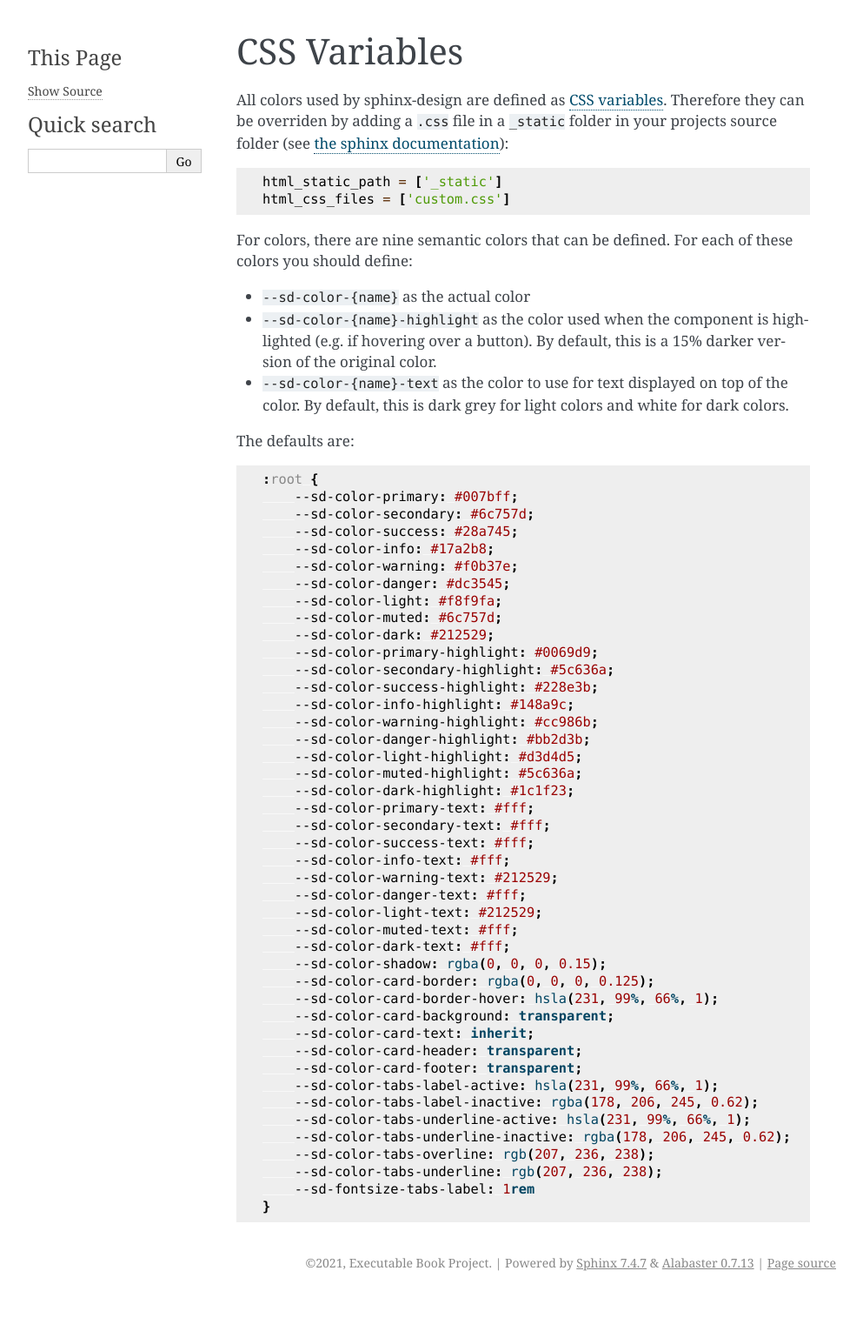
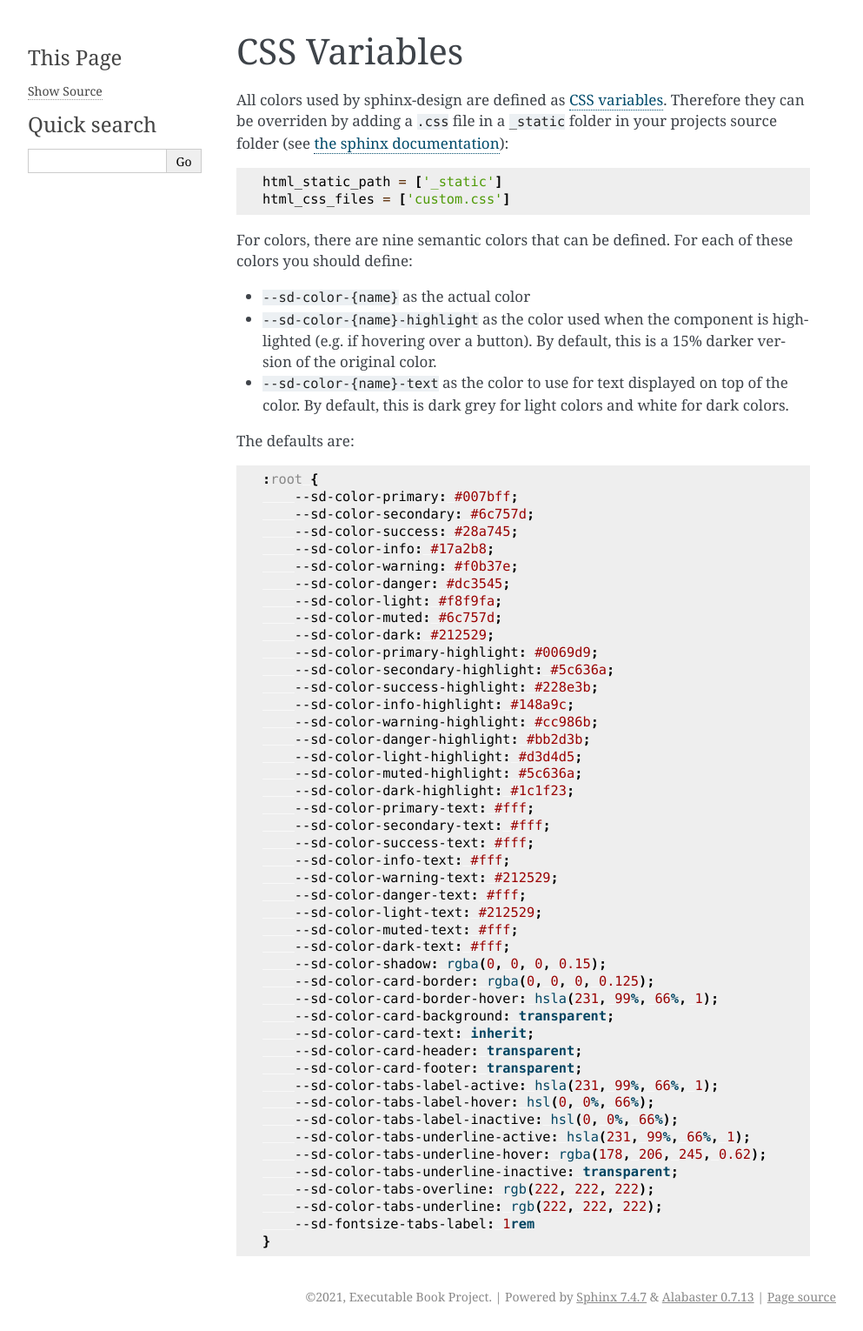
Before and after one commit to executablebooks/sphinx-design, a Sphinx documentation site: the page built from docs/css_variables.md, in a window 1280 px wide. Shown: the whole page at 87% size, without its empty margins (148-1141 px from the left). Built offline with Sphinx 7.4.7, drawn with Linux system fonts in a browser that asks for light colours; before the commit the page ends 1491 px from its top, so only the background shows below that.

Commit message:
Synchronise documentation colors with actual code

````diff
--- a/docs/css_variables.md
+++ b/docs/css_variables.md
@@ -56,11 +56,13 @@ The defaults are:
     --sd-color-card-header: transparent;
     --sd-color-card-footer: transparent;
     --sd-color-tabs-label-active: hsla(231, 99%, 66%, 1);
-    --sd-color-tabs-label-inactive: rgba(178, 206, 245, 0.62);
+    --sd-color-tabs-label-hover: hsl(0, 0%, 66%);
+    --sd-color-tabs-label-inactive: hsl(0, 0%, 66%);
     --sd-color-tabs-underline-active: hsla(231, 99%, 66%, 1);
-    --sd-color-tabs-underline-inactive: rgba(178, 206, 245, 0.62);
-    --sd-color-tabs-overline: rgb(207, 236, 238);
-    --sd-color-tabs-underline: rgb(207, 236, 238);
+    --sd-color-tabs-underline-hover: rgba(178, 206, 245, 0.62);
+    --sd-color-tabs-underline-inactive: transparent;
+    --sd-color-tabs-overline: rgb(222, 222, 222);
+    --sd-color-tabs-underline: rgb(222, 222, 222);
     --sd-fontsize-tabs-label: 1rem
 }
 ```
````
